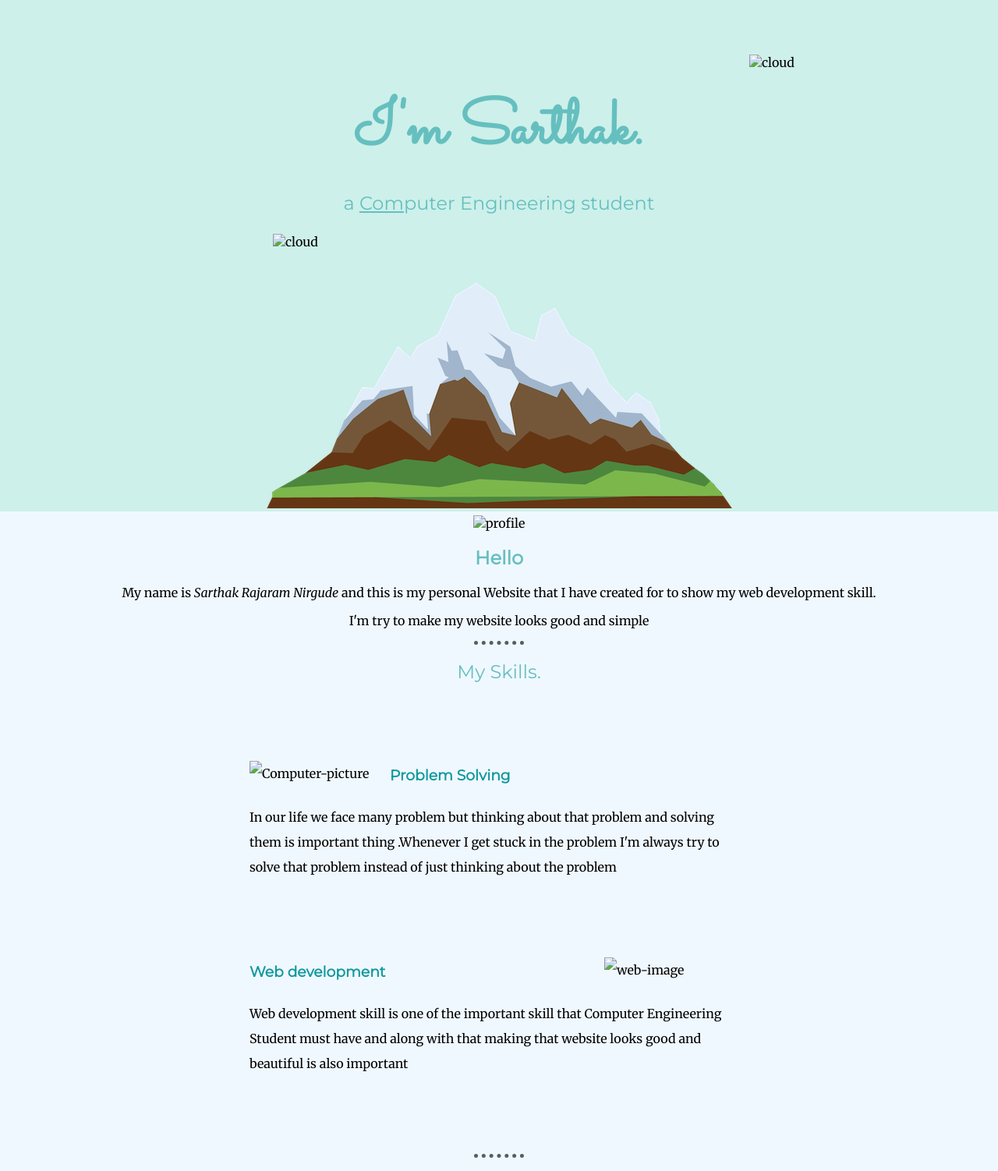
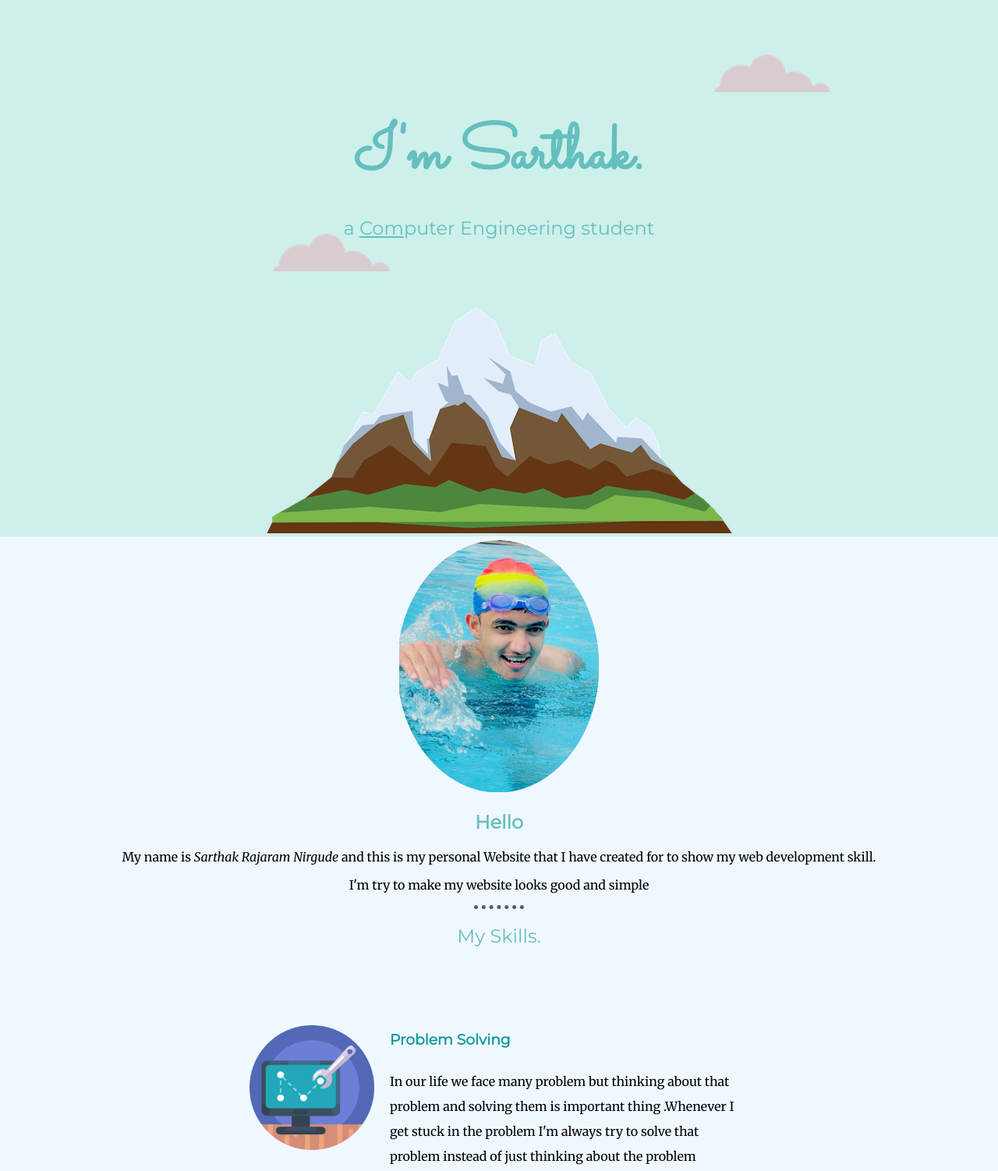
Before and after one commit to Sarthak000001/My_Profile_Website, a plain HTML site: page index.html in a window 1280 px wide. Shown: the top 1502 px of the page at 78% size. Drawn offline with Linux system fonts and the light colour scheme; the site is published under a folder, as on GitHub Pages, so addresses that start at the root find nothing.

Commit message:
Update index.html

```diff
--- a/index.html
+++ b/index.html
@@ -13,15 +13,15 @@
 </head>
 <body>
 <div class="top-container">
-<img class="top-cloud" src="/images/cloud.png" alt="cloud">
-<img  class="bottom-cloud" src="/images/cloud.png" alt="cloud">
+<img class="top-cloud" src="images/cloud.png" alt="cloud">
+<img  class="bottom-cloud" src="images/cloud.png" alt="cloud">
 <h1>I'm Sarthak.</h1>
 <h2>a <span class="com">Com</span>puter Engineering student</h2>
 <img src="images/mountain.png" alt="mountains">
 
 <div class="middle-container">
     <div class="profile">
-      <img class="profile-img" src="/images/profile.png" alt="profile">
+      <img class="profile-img" src="images/profile.png" alt="profile">
       <h2><strong>Hello</strong></h2>
       <p>My name is <em>Sarthak Rajaram Nirgude</em> and this is my personal Website that I have created for to show my web development skill.</p>
       <p>I'm try to make my website looks good and simple</p>
@@ -30,12 +30,12 @@
     <div class="skills">
       <h2>My Skills.</h2>
       <div class="skill-row">
-        <img class="computer-img" src="/images/computer-settings.png" alt="Computer-picture">
+        <img class="computer-img" src="images/computer-settings.png" alt="Computer-picture">
         <h3>Problem Solving</h3>
         <p>In our life we face many problem but thinking about that problem and solving them is important thing .Whenever I get stuck in the problem I'm always try to solve that problem instead of just thinking about the problem</I></I></p>
       </div>
       <div class="skill-row">
-        <img class="chillies-img" src="/images/web-development.png" alt="web-image">
+        <img class="chillies-img" src="images/web-development.png" alt="web-image">
         <h3>Web development</h3>
         <p>Web development skill is one of the important skill that Computer Engineering Student must have and along with that making that website looks good and beautiful is also important  </p>
       </div>
```
